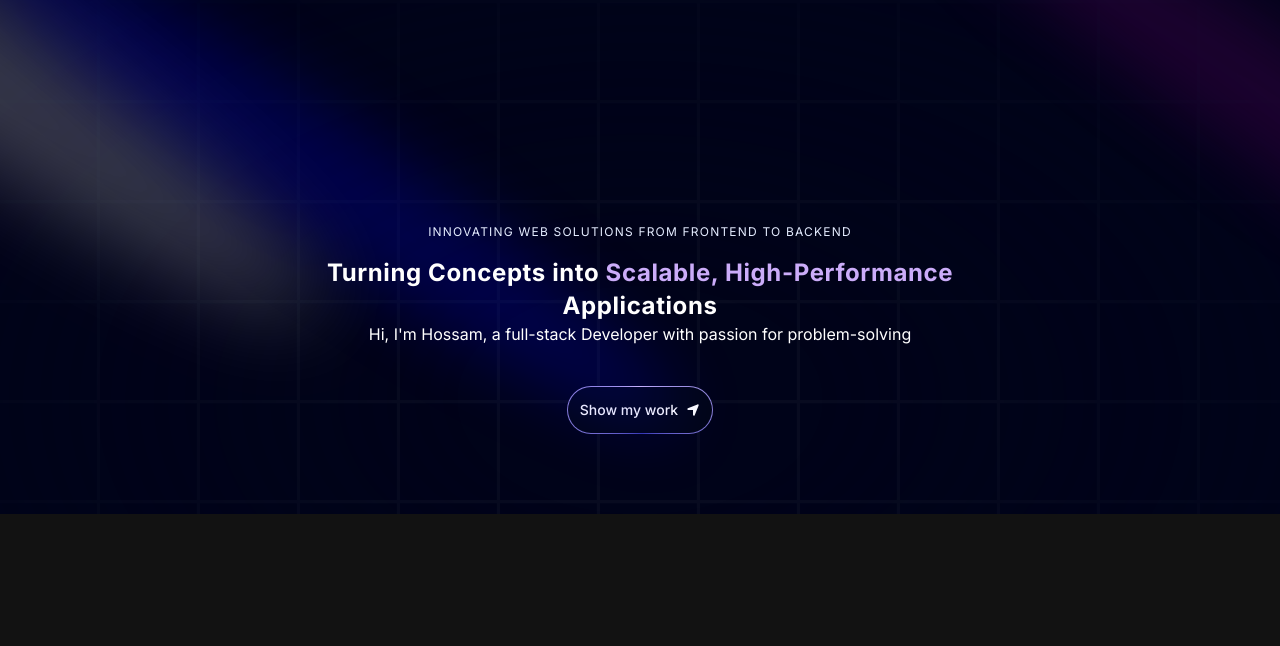
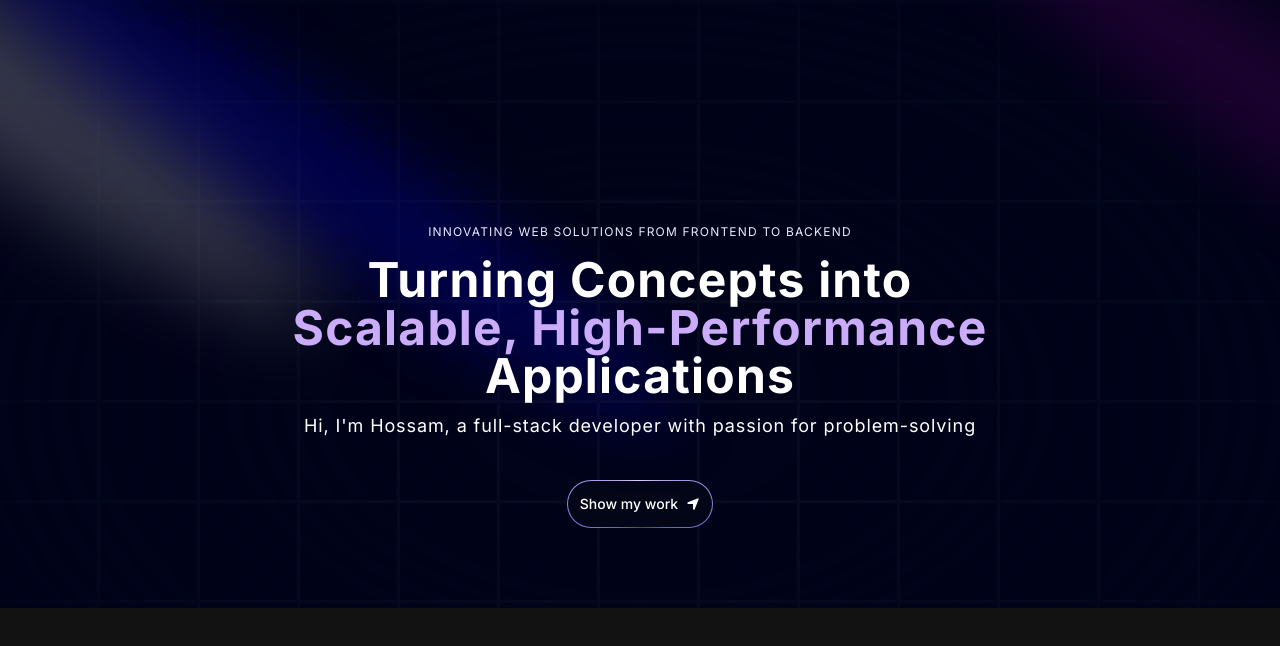
Before and after one commit to Hossam97/portfolio, a Next.js app: page / in a window 1280 px wide. Shown: the top 646 px of the page. Built offline with nearby package versions, Linux system fonts and the light colour scheme.

Commit message:
Some improvements to Intro section

```diff
--- a/components/IntroHeaders.tsx
+++ b/components/IntroHeaders.tsx
@@ -5,14 +5,14 @@ const IntroHeaders = () => {
   return (
     <div className="flex justify-center relative my-20 z-10">
       <div className="max-w-[89vw] md:max-w-2xl lg:max-w-[60vw] flex flex-col items-center justify-center">
-        <p className="uppercase tracking-widest text-xs text-center text-blue-100 max-w-100">
+        <p className="uppercase tracking-widest text-[10px] md:text-xs text-center text-blue-100">
         Innovating Web Solutions from Frontend to Backend
         </p>
         <TextGenerateEffect
           words="Turning Concepts into Scalable, High-Performance Applications"
-          className="text-center text-[40px] md:text-5xl lg:text-6xl"
+          className="text-center"
         />
-        <p>Hi, I&apos;m Hossam, a full-stack Developer with passion for problem-solving</p>
+        <p className="text-center mt-3 md:tracking-wider text-sm md:text-lg">Hi, I&apos;m Hossam, a full-stack developer with passion for problem-solving</p>
       </div>
     </div>
   );
--- a/components/ui/TextGenerateEffect.tsx
+++ b/components/ui/TextGenerateEffect.tsx
@@ -57,7 +57,7 @@ export const TextGenerateEffect = ({
   return (
     <div className={cn("font-bold", className)}>
       <div className="mt-4">
-        <div className=" dark:text-white text-black text-2xl leading-snug tracking-wide">
+        <div className=" dark:text-white text-black text-3xl md:text-5xl leading-snug tracking-wide">
           {renderWords()}
         </div>
       </div>
```
